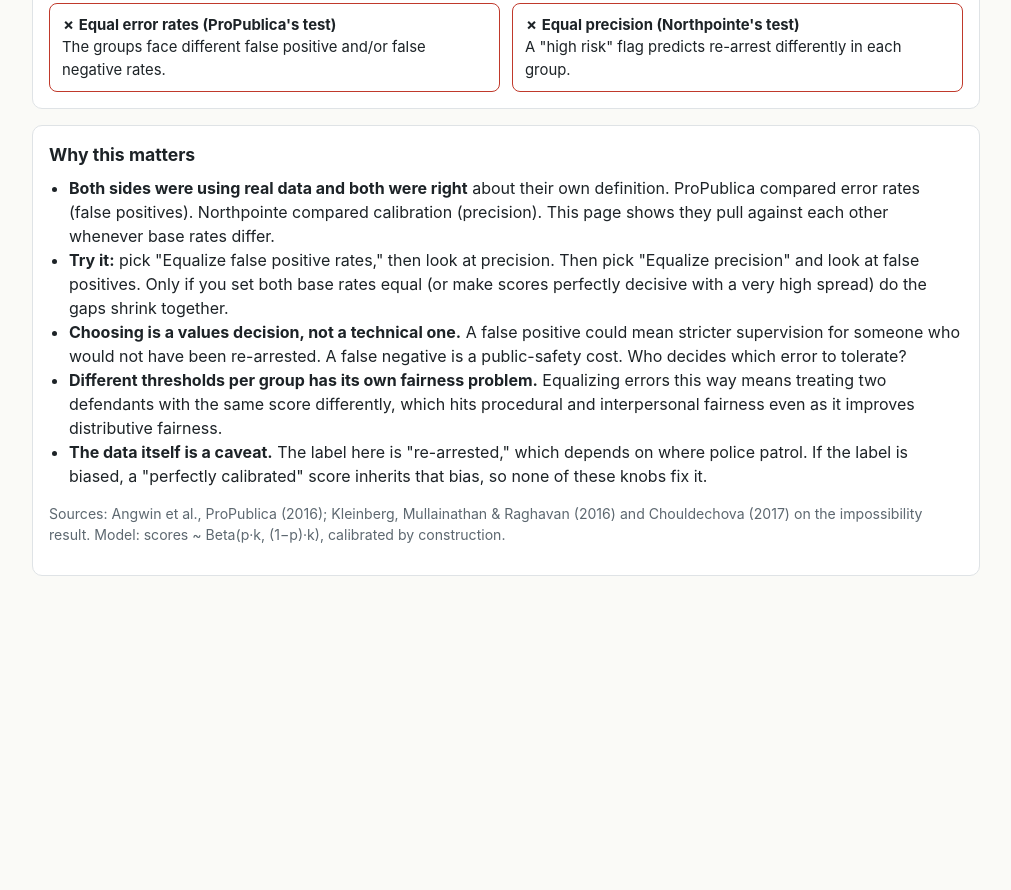
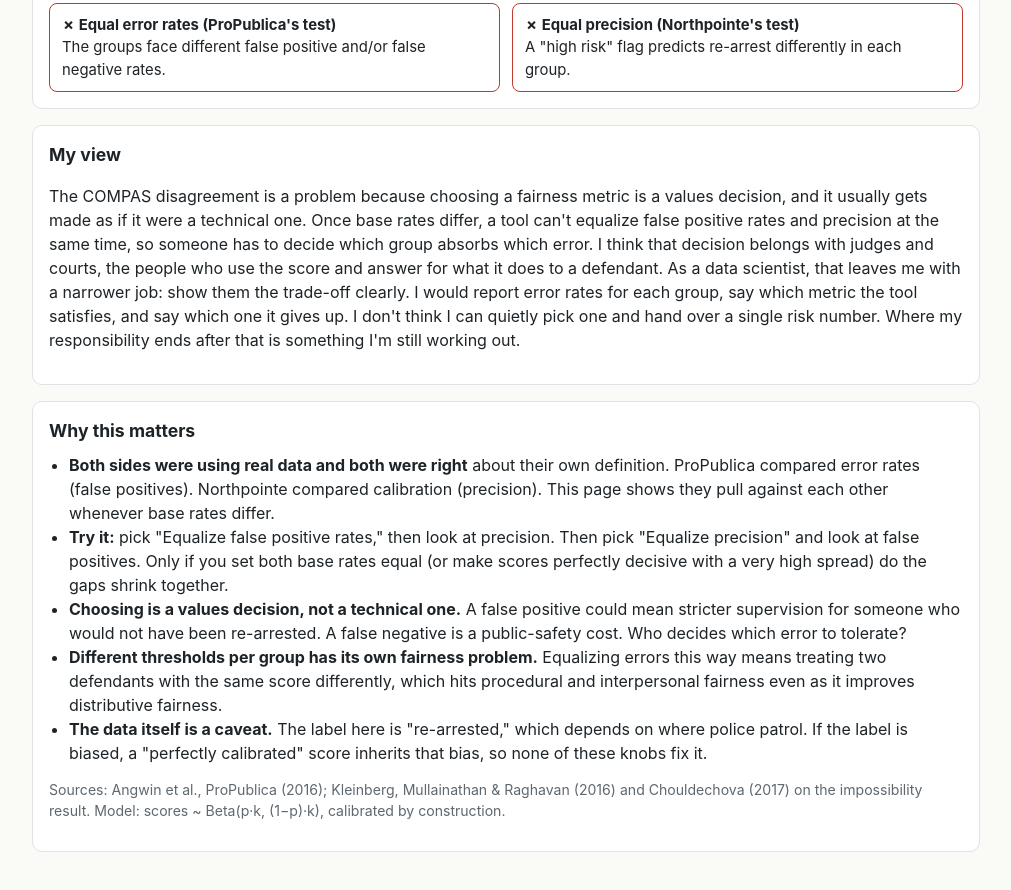
Before and after one commit to Kedar-V/compas-fairness-explorer, a plain HTML site: page index.html in a window 1280 px wide. Shown: the part 1593-2483 px from the top of the page, without its empty margins (134-1145 px from the left). Before the commit the page ends 2249 px from the top, so only its background shows below. Drawn offline with Linux system fonts and the light colour scheme.

Commit message:
Add My view section
Co-Authored-By: Claude Sonnet 5.5 <noreply@anthropic.com>

```diff
--- a/index.html
+++ b/index.html
@@ -104,6 +104,11 @@
   </div>
 
   <div class="card">
+    <h2>My view</h2>
+    <p>The COMPAS disagreement is a problem because choosing a fairness metric is a values decision, and it usually gets made as if it were a technical one. Once base rates differ, a tool can't equalize false positive rates and precision at the same time, so someone has to decide which group absorbs which error. I think that decision belongs with judges and courts, the people who use the score and answer for what it does to a defendant. As a data scientist, that leaves me with a narrower job: show them the trade-off clearly. I would report error rates for each group, say which metric the tool satisfies, and say which one it gives up. I don't think I can quietly pick one and hand over a single risk number. Where my responsibility ends after that is something I'm still working out.</p>
+  </div>
+
+  <div class="card">
     <h2>Why this matters</h2>
     <ul>
       <li><b>Both sides were using real data and both were right</b> about their own definition. ProPublica compared error rates (false positives). Northpointe compared calibration (precision). This page shows they pull against each other whenever base rates differ.</li>
```
